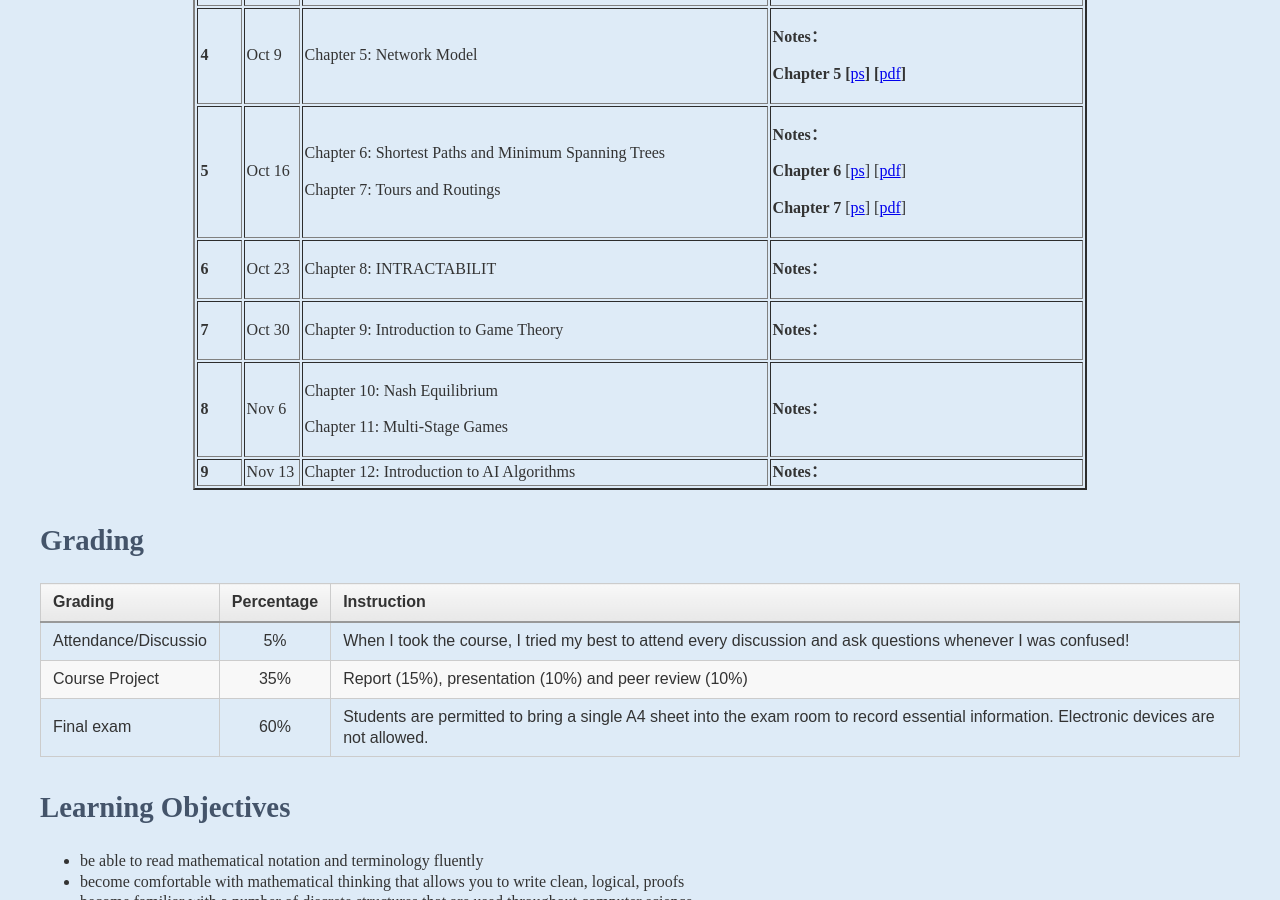
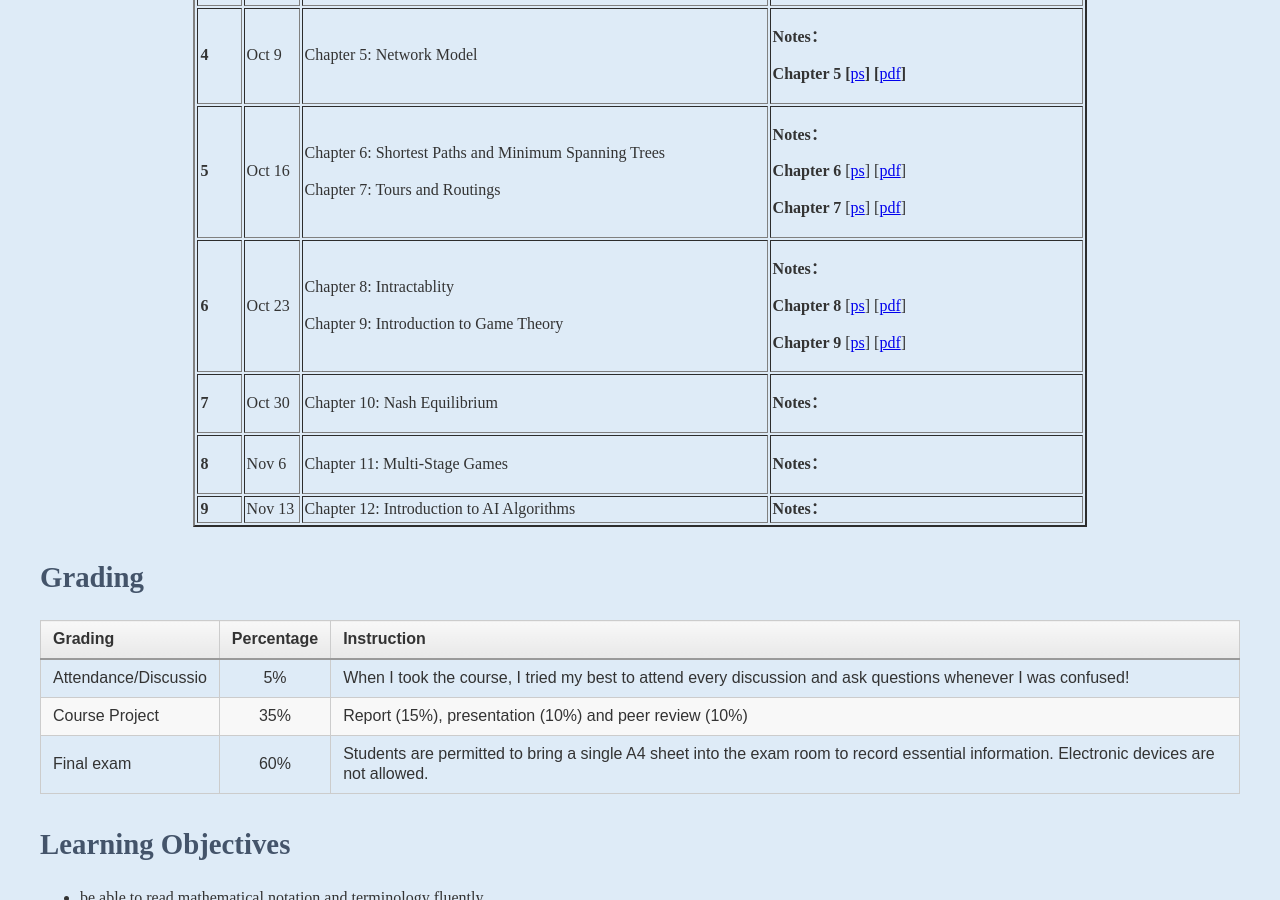
Before and after one commit to kejiwei/kejiwei.github.io, a Jekyll site: the page teaching/courses/OTM/index.html, which Jekyll copies as it is, in a window 1280 px wide and 900 px high, scrolled down 1353 px. Built offline with Jekyll 4.4.1, drawn with Linux system fonts in a browser that asks for light colours.

Commit message:
20251023update
index

```diff
--- a/teaching/courses/OTM/index.html
+++ b/teaching/courses/OTM/index.html
@@ -113,17 +113,20 @@
                 <tr>
                 <td><b>6</b></td>
                 <td>Oct 23</td>
-                <td><p>Chapter 8: INTRACTABILIT</p>
+                <td><p>Chapter 8:  Intractablity</p>
+                  <p>Chapter 9: Introduction to Game Theory&nbsp;</p>
                   </td>
-                <td><strong>Notes： </strong>
-                 </td>
+                <td><p><strong>Notes： </strong> </p>
+                  <p><strong>Chapter 8 </strong>[<a href="slides/CH8  Intractablity.ppsx">ps</a>] [<a href="slides/CH8  Intractablity.pdf">pdf</a>]<strong>&nbsp;</strong></p>
+                  <p><strong>Chapter 9 </strong>[<a href="slides/CH9 Introduction to Game Theory.ppsx">ps</a>] [<a href="slides/CH9 Introduction to Game Theory.pdf">pdf</a>]<br>
+                  </p></td>
                 </tr>
 
                 <tr>
                 <td><b>7</b></td>
                 <td>Oct 30</td>
                 <td>
-                  <p>Chapter 9: Introduction to Game Theory </p></td>
+                  <p>Chapter 10:  Nash Equilibrium </p></td>
                 <td><strong>Notes： </strong>
                  </td>
                 </tr>
@@ -131,7 +134,7 @@
                 <tr>
                 <td><b>8</b></td>
                 <td>Nov 6</td>
-                <td><p>Chapter 10: Nash Equilibrium</p>
+                <td>
                   <p>Chapter 11: Multi-Stage Games </p></td>
                 <td><strong>Notes：</strong> <br>
                 </td>
```
Also changed, not shown: 4 other files.
